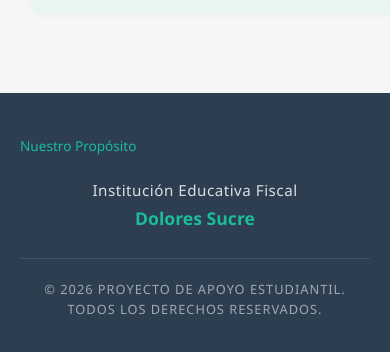
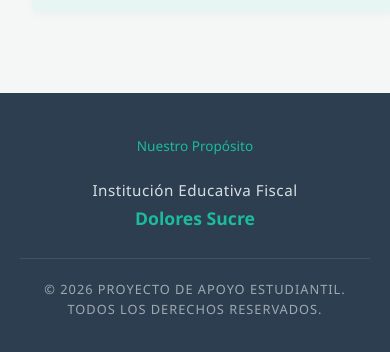
Before and after one commit to IanTwil/mente_sana-frontend, a website: page inicio.html in a window 390 px wide. Shown: the part 5189-5541 px from the top of the page. Drawn offline with Linux system fonts and the light colour scheme.

Commit message:
Primer despliegue de MenteSana

```diff
--- a/inicio.html
+++ b/inicio.html
@@ -1077,7 +1077,7 @@
             }
 
             footer div[style*="text-align: left"] {
-                text-align: left !important;
+                text-align: center !important;
                 width: 100% !important;
             }
 
```
